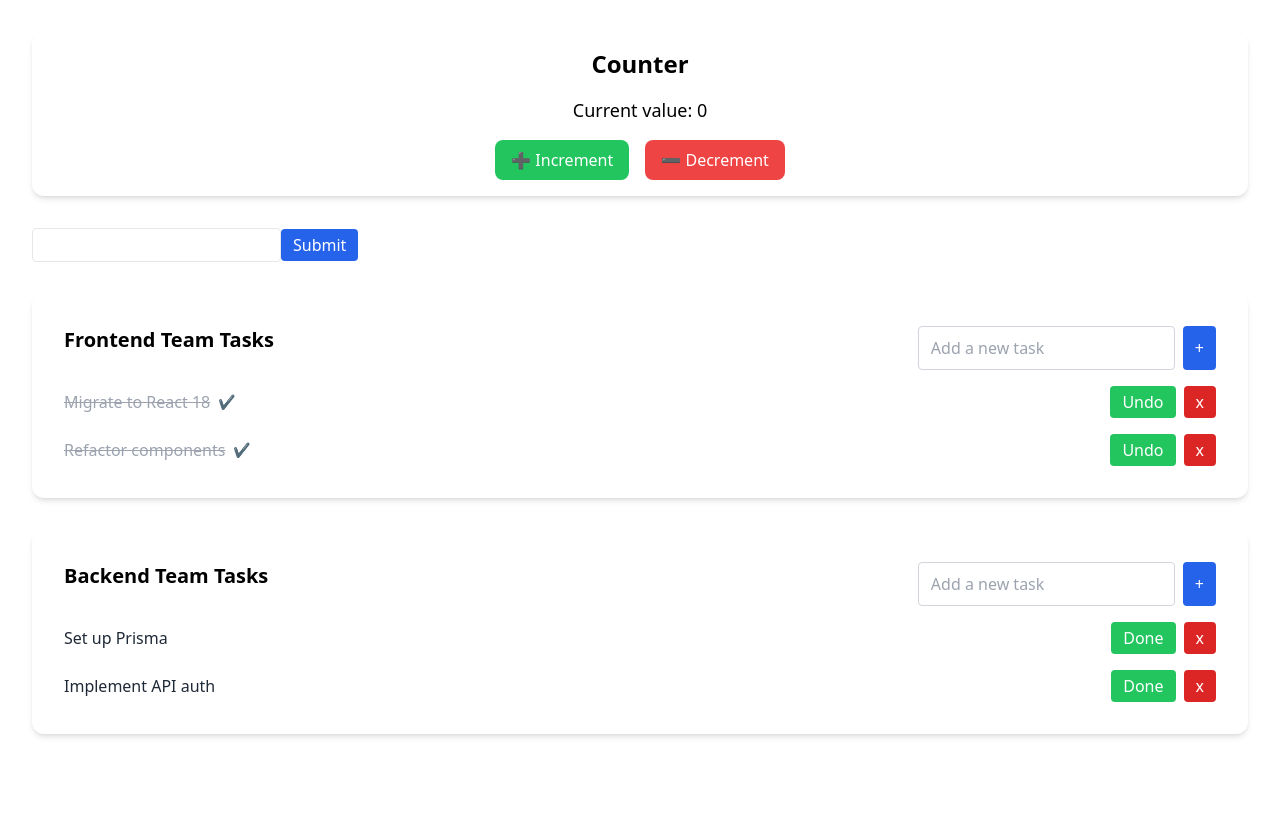
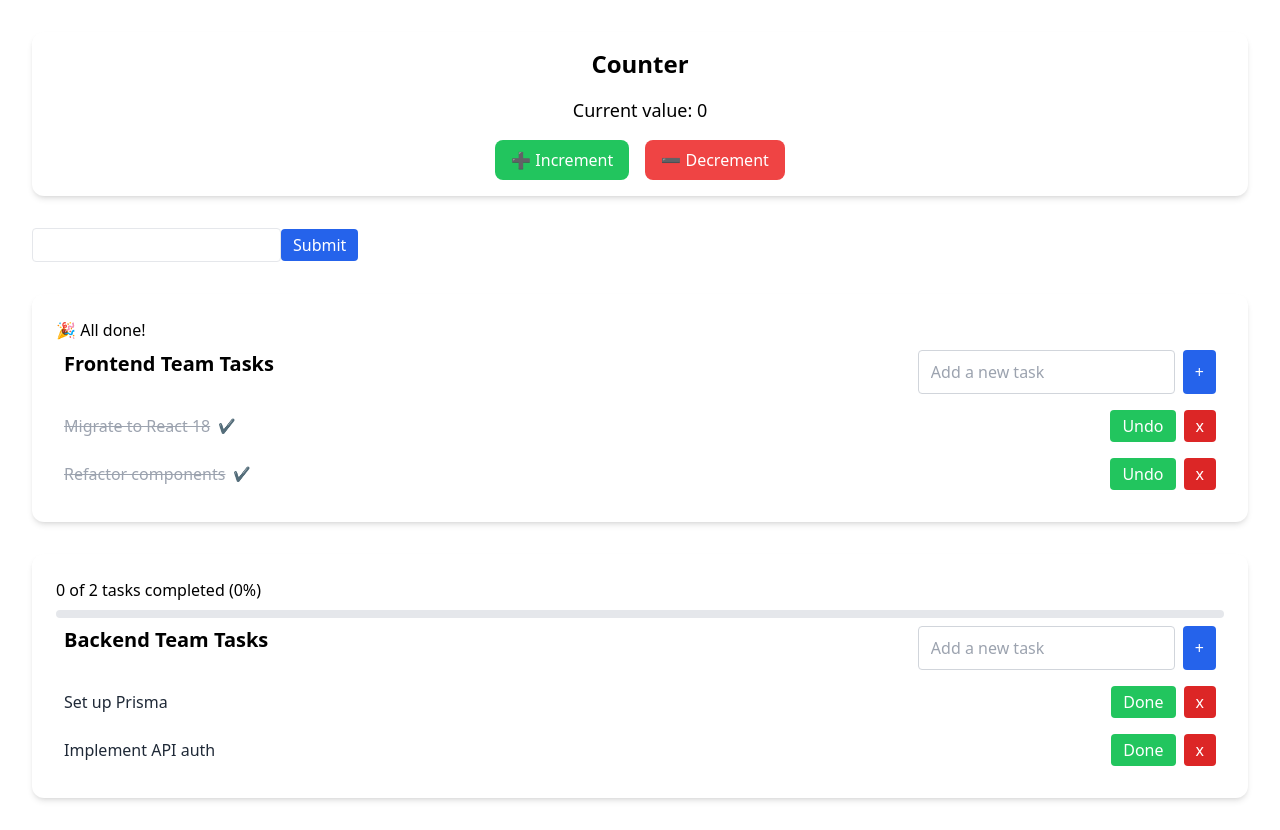
Before and after one commit to dalofe/react-playground, a React (Vite) app: page / in a window 1280 px wide. Before the commit the page ends 800 px from the top, so only its background shows below. Built offline with nearby package versions, Linux system fonts and the light colour scheme.

Commit message:
Day 8: adding derived state + progress bar

```diff
--- a/src/components/TaskList.tsx
+++ b/src/components/TaskList.tsx
@@ -60,8 +60,20 @@ export default function TaskList({ title, tasks, setTasks, showCompleted = true,
         }
     };
 
+    const total = tasks.length;
+    const completed = tasks.filter(t => t.completed).length;
+    const progress = total > 0 ? Math.round((completed / total) * 100) : 0;
+
     return (
         <div className="p-6 bg-white rounded-xl shadow-md mt-6">
+            {progress === 100 ? "🎉 All done!" : (
+                <>
+                    <div>{completed} of {total} tasks completed ({progress}%)</div>
+                    <div className="w-full bg-gray-200 rounded-full h2 mt-2">
+                        <div className="bg-green-500 h-2 rounded-full" style={{ width: `${progress}%` }}></div>
+                    </div>
+                </>
+            )}
             <div className="flex justify-between p-2">
                 <h2 className="text-xl font-semibold mb-4">{title}</h2>
                 <div className="flex gap-2">
```
